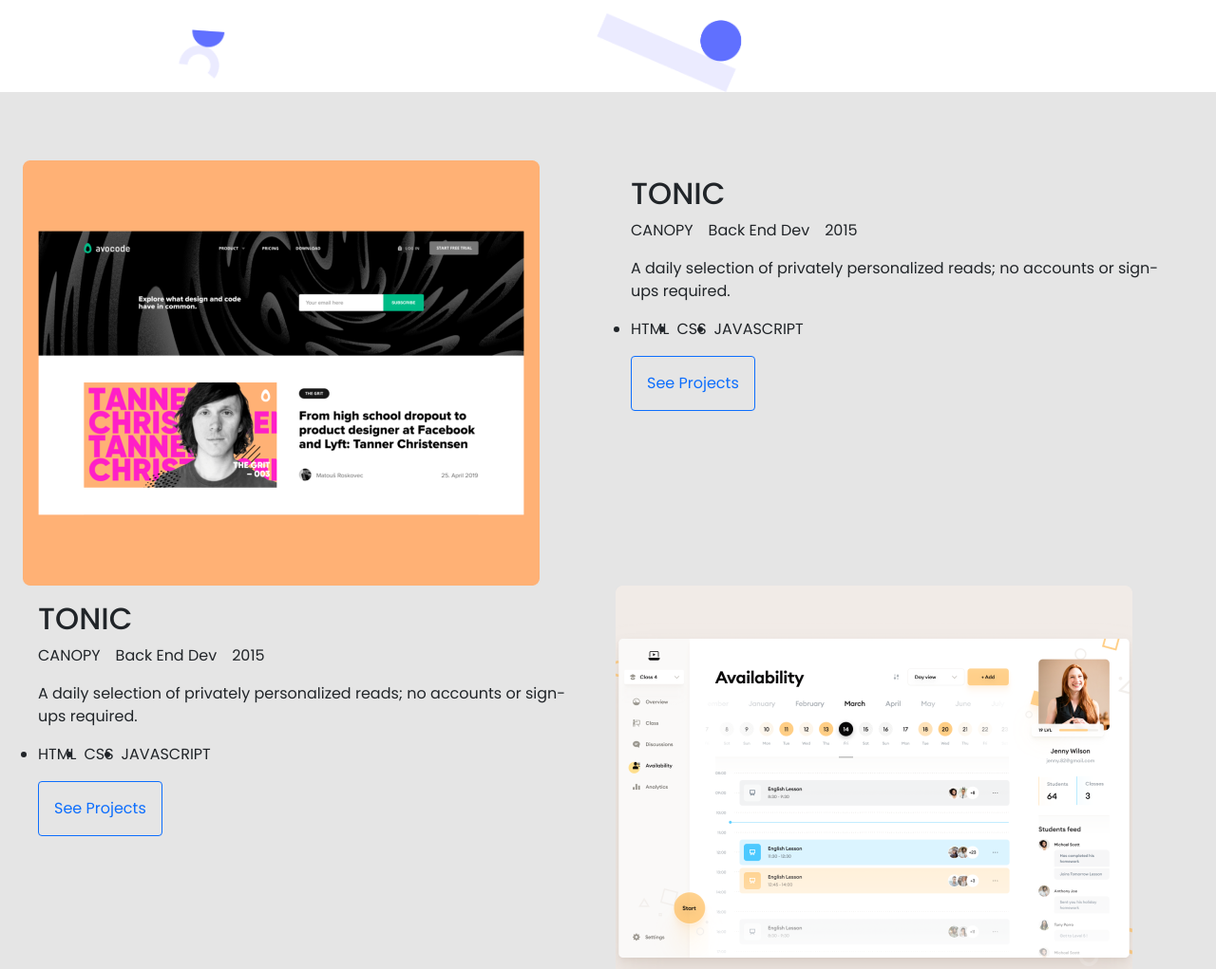
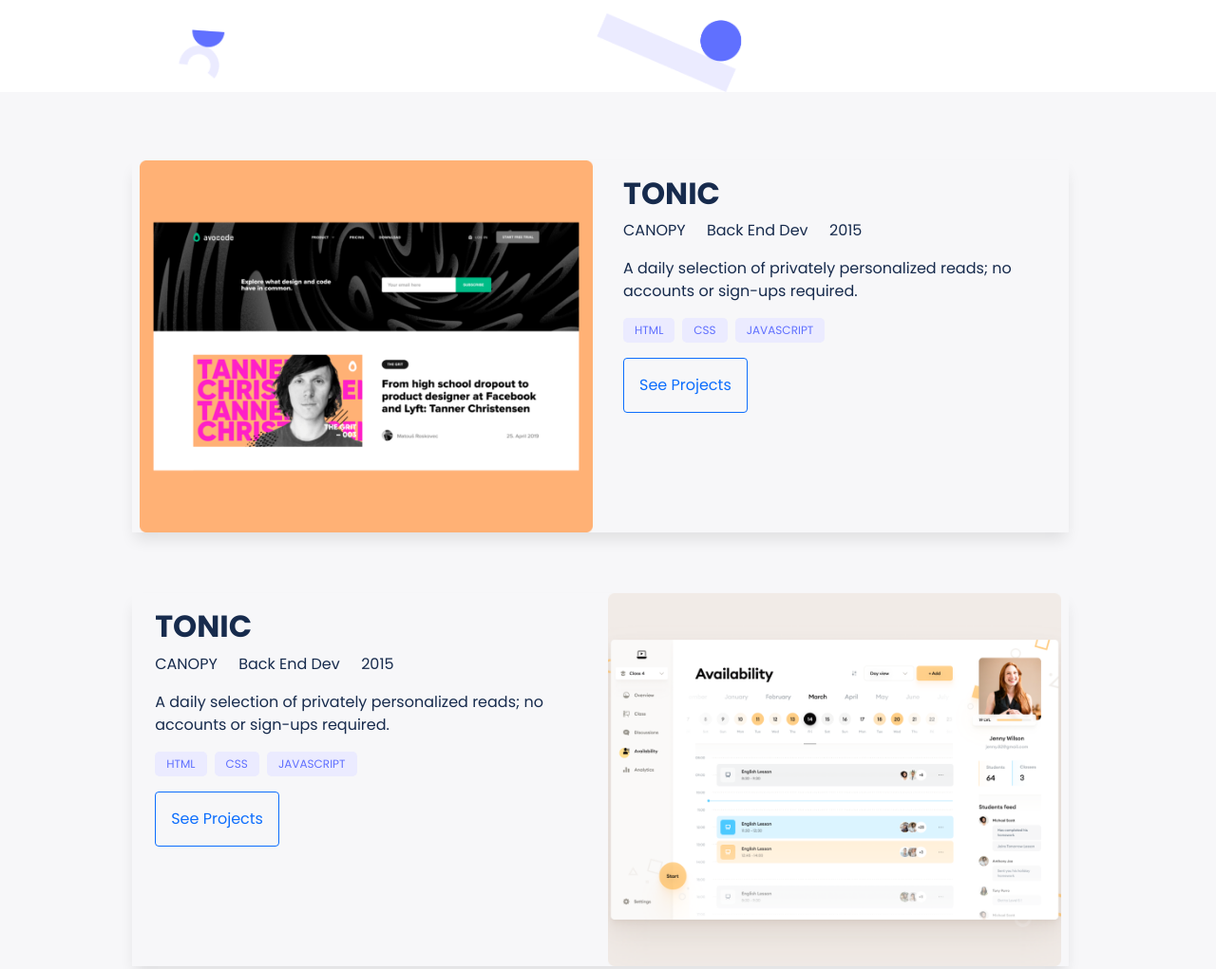
Before and after one commit to Theodoraldo/portfolio-bootstrap, a plain HTML site: page index.html in a window 1280 px wide. Shown: the part 620-1641 px from the top of the page at 95% size. Drawn offline with nearby package versions, Linux system fonts and the light colour scheme.

Commit message:
Add styles to html

```diff
--- a/style.css
+++ b/style.css
@@ -1,6 +1,55 @@
 @import url("https://fonts.googleapis.com/css2?family=Poppins:wght@300;400;500;600;700&display=swap");
 
 * {
-  background-color: #e5e5e5;
+  background-color: #f7f7f9;
   font-family: "Poppins", sans-serif;
+  color: rgb(23, 43, 77);
+  list-style: none;
+  text-decoration: none;
+  margin: 0;
+  padding: 0;
+  outline: 0;
+  box-sizing: border-box;
 }
+
+.portfolio {
+  background-color: #f7f7f9;
+}
+
+.card-content {
+  margin-bottom: 4rem;
+  width: 100%;
+  box-shadow: 0 10px 15px -3px rgba(0, 0, 0, 0.1);
+}
+
+section img {
+  width: 100%;
+  height: auto;
+}
+
+section .card {
+  width: 80%;
+  margin: 0 auto;
+  background-color: #f7f7f9;
+}
+
+section .card h2 {
+  font-weight: 700;
+}
+
+section .card span {
+  width: 0.4rem;
+  height: 0.4rem;
+  border-radius: 50%;
+  display: flex;
+  align-self: center;
+}
+
+section .card ul li {
+  padding: 0.25rem 0.75rem;
+  background: #ebebff;
+  border-radius: 0.3rem;
+  color: #6070ff;
+  font-weight: 400;
+  font-size: 0.75rem;
+}
```
